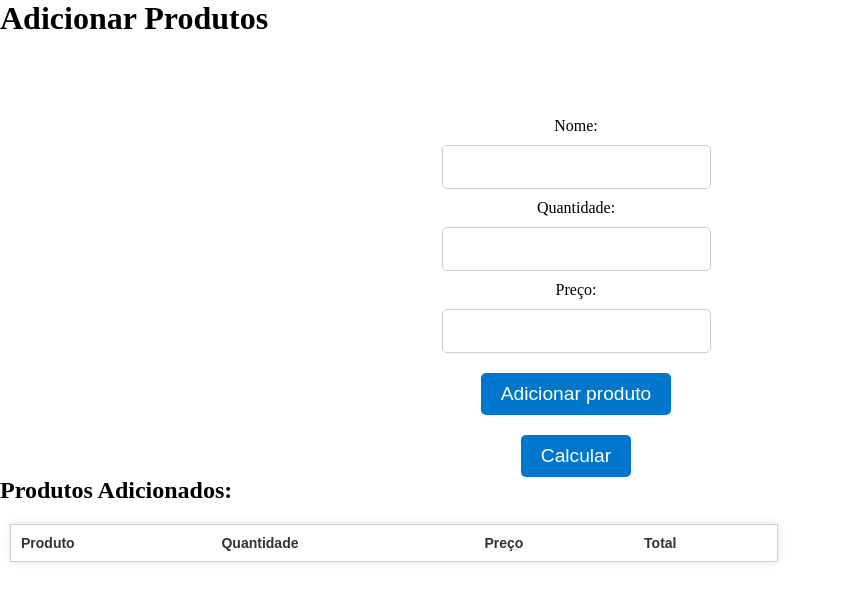
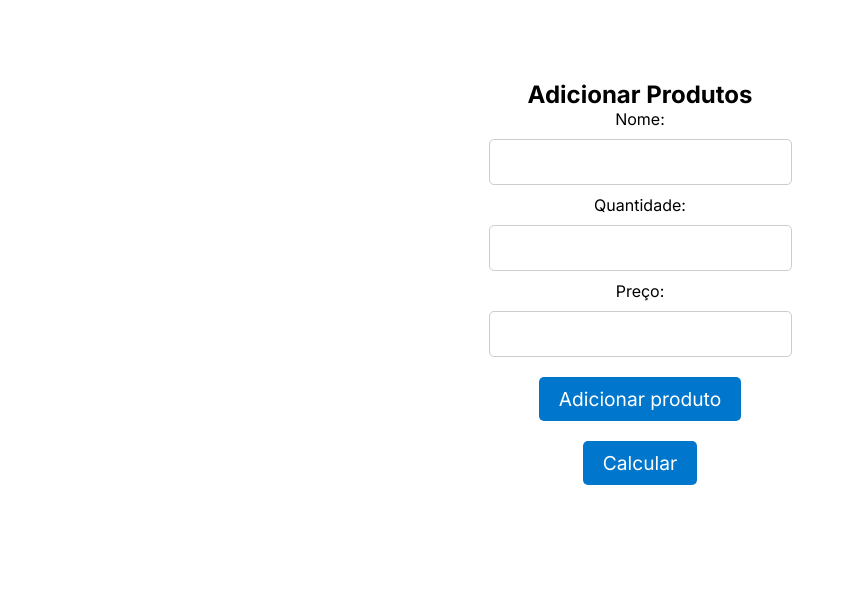
Before and after one commit to Davi-D18/atv_senai, a PHP site: page /atvs/loja_ferramentas/index.html in a window 1280 px wide. Shown: the top 601 px of the page, without its empty margins (0-855 px from the left). Run offline with PHP 8.4, Linux system fonts and the light colour scheme; lists and menus that the app fills with data are empty.

Commit message:
Correções

```diff
--- a/atvs/loja_ferramentas/index.html
+++ b/atvs/loja_ferramentas/index.html
@@ -1,35 +1,45 @@
 <!DOCTYPE html>
 <html lang="pt-br">
   <head>
-  <meta charset="UTF-8">
-  <meta name="viewport" content="width=device-width, initial-scale=1.0">
-  <title>Loja de ferramentas</title>
-  <link rel="stylesheet" href="./src/style/index.css">
+    <meta charset="UTF-8" />
+    <meta name="viewport" content="width=device-width, initial-scale=1.0" />
+    <title>Loja de Ferramentas</title>
+    <link rel="stylesheet" href="./src/styles/index.css" />
+    <link rel="preconnect" href="https://fonts.googleapis.com" />
+    <link rel="preconnect" href="https://fonts.gstatic.com" crossorigin />
+    <link
+      href="https://fonts.googleapis.com/css2?family=Inter:ital,opsz,wght@0,14..32,100..900;1,14..32,100..900&display=swap"
+      rel="stylesheet"
+    />
   </head>
   <body>
+    <section class="container-form">
       <h1>Adicionar Produtos</h1>
-
-  <form action="./src/php/index.php" id="form-produtos" method="POST">
+      <form
+        action="./src/Pages/Produtos/index.php"
+        id="form-produtos"
+        method="POST"
+      >
         <div id="produtos">
           <div class="produto">
             <label for="nome">Nome:</label>
-        <input type="text" name="nome[]" id="nome">
-
+            <input type="text" name="nome[]" id="nome" />
             <label for="quantidade">Quantidade:</label>
-        <input type="number" name="quantidade[]" id="quantidade">
-
+            <input type="number" name="quantidade[]" id="quantidade" />
             <label for="preco">Preço:</label>
-        <input type="number" name="preco[]" id="preco" step="0.01">
+            <input type="number" name="preco[]" id="preco" step="0.01" />
           </div>
         </div>
-
-    <input type="hidden" name="produtos" id="produtos-json">
-
-    <button class="adicionar-produto" type="button">Adicionar produto</button>
+        <input type="hidden" name="produtos" id="produtos-json" />
+        <button class="adicionar-produto" type="button">
+          Adicionar produto
+        </button>
 
         <button type="submit">Calcular</button>
       </form>
+    </section>
 
+    <div class="container-tabela">
       <h2>Produtos Adicionados:</h2>
       <table id="tabela-produtos">
         <thead>
@@ -44,6 +54,8 @@
           <!-- Os produtos adicionados dinamicamente aparecerão aqui -->
         </tbody>
       </table>
+    </div>
+
     <script src="./src/js/index.js"></script>
   </body>
 </html>
--- a/atvs/loja_ferramentas/src/js/index.js
+++ b/atvs/loja_ferramentas/src/js/index.js
@@ -1,20 +1,21 @@
-const form = document.querySelector('#form-produtos');
-    const buttonAdicionarProduto = document.querySelector('.adicionar-produto');
+const form = document.querySelector("#form-produtos");
+const buttonAdicionarProduto = document.querySelector(".adicionar-produto");
 const arrayProdutos = [];
 
-    buttonAdicionarProduto.addEventListener('click', () => {
+buttonAdicionarProduto.addEventListener("click", () => {
   adicionarProduto();
 });
 
 function verificacao() {
-      const nome = document.querySelector('#nome').value;
-      const quantidade = document.querySelector('#quantidade').value;
-      const preco = document.querySelector('#preco').value;
+  const nome = document.querySelector("#nome").value;
+  const quantidade = document.querySelector("#quantidade").value;
+  const preco = document.querySelector("#preco").value;
 
-      if (nome === '' || quantidade === '' || preco === '') {
-        alert('Preencha todos os campos');
+  if (nome === "" || quantidade === "" || preco === "") {
+    alert("Preencha todos os campos");
     return false;
   }
+  document.querySelector(".container-tabela").style.display = "flex";
   return true;
 }
 
@@ -23,47 +24,63 @@ const form = document.querySelector('#form-produtos');
     return;
   }
 
-      const nome = document.querySelector('#nome').value;
-      const quantidade = document.querySelector('#quantidade').value;
-      const preco = document.querySelector('#preco').value;
+  const nome = document.querySelector("#nome").value;
+  const quantidade = document.querySelector("#quantidade").value;
+  const preco = document.querySelector("#preco").value;
 
-      const tabela = document.querySelector('#tabela-produtos tbody');
-      const total = (quantidade * preco).toFixed(2).replace('.', ',');
+  const tabela = document.querySelector("#tabela-produtos tbody");
+  const total = (quantidade * preco).toFixed(2).replace(".", ",");
 
-      const novaLinha = document.createElement('tr');
+  const novaLinha = document.createElement("tr");
   novaLinha.innerHTML = `
         <td>${nome}</td>
         <td>${quantidade}</td>
         <td>R$ ${preco}</td>
         <td>R$ ${total}</td>
+        <td>
+          <button class="remover-produto">
+            <img src="https://cdn-icons-png.flaticon.com/512/5510/5510213.png" alt="Remover produto" />
+          </button>
+        </td>
       `;
 
   tabela.appendChild(novaLinha);
-
-      // Limpa os campos após adicionar o produto
-      document.querySelector('#nome').value = '';
-      document.querySelector('#quantidade').value = '';
-      document.querySelector('#preco').value = '';
 
   // Armazena os dados no arrayProdutos
   arrayProdutos.push({
     nome: nome,
     quantidade: quantidade,
     preco: preco,
-        total: total
+    total: total,
   });
+
+  // Adiciona evento de clique ao botão de remover
+  novaLinha.querySelector(".remover-produto").addEventListener("click", () => {
+    const index = Array.from(tabela.children).indexOf(novaLinha);
+    arrayProdutos.splice(index, 1);
+    tabela.removeChild(novaLinha);
+
+    if (tabela.children.length === 0) {
+      document.querySelector(".container-tabela").style.display = "none";
+    }
+  });
+
+  // Limpa os campos após adicionar o produto
+  document.querySelector("#nome").value = "";
+  document.querySelector("#quantidade").value = "";
+  document.querySelector("#preco").value = "";
 }
 
 // Ao submeter o formulário
-    form.addEventListener('submit', (event) => {
-      const tabela = document.querySelector('#tabela-produtos tbody');
+form.addEventListener("submit", (event) => {
+  const tabela = document.querySelector("#tabela-produtos tbody");
   if (tabela.children.length === 0) {
-        alert('Adicione pelo menos um produto à tabela antes de enviar.');
+    alert("Adicione pelo menos um produto à tabela antes de enviar.");
     event.preventDefault();
     return;
   }
 
   // Preenche o campo oculto com os dados do array
-      const produtosInput = document.querySelector('#produtos-json');
+  const produtosInput = document.querySelector("#produtos-json");
   produtosInput.value = JSON.stringify(arrayProdutos);
 });
--- a/atvs/loja_ferramentas/src/style/index.css
+++ b/atvs/loja_ferramentas/src/styles/index.css
@@ -2,16 +2,25 @@
   margin: 0;
   padding: 0;
   box-sizing: border-box;
+  font-family: "Inter", sans-serif;
+}
+
+h1 {
+  text-align: center;
+}
+
+.container-form {
+  margin-top: 10vh;
 }
 
 form {
   display: flex;
   flex-direction: column;
   align-items: center;
+  justify-content: center;
   gap: 20px;
-  margin-top: 10vh;
-  margin-left: 15vw;
   max-width: 60%;
+  margin: 0 auto;
 
   & div {
     display: flex;
@@ -28,7 +37,7 @@ input {
   font-size: 1.2rem;
 }
 
-button {
+form button {
   padding: 10px 20px;
   border-radius: 5px;
   border: none;
@@ -38,14 +47,21 @@ button {
   font-size: 1.2rem;
 }
 
+.container-tabela {
+  display: none;
+  flex-direction: column;
+  align-items: center;
+  gap: 20px;
+  margin-top: 10vh;
+  width: 80%;
+  max-width: 700px;
+  margin-inline: auto;
+}
+
 table {
   border-collapse: collapse;
-  width: 60%;
-  margin: 0 auto;
-  margin-top: 20px;
-  margin-left: 10px;
-  margin-right: 10px;
-  margin-bottom: 20px;
+  width: 100%;
+  margin: 20px 10px 20px 10px;
   font-family: Arial, sans-serif;
   font-size: 14px;
   color: #333;
@@ -56,6 +72,22 @@ table {
 
 th, td {
   padding: 10px;
-  text-align: left;
   border-bottom: 1px solid #ccc;
 }
+
+td {
+  text-align: center;
+}
+
+.remover-produto {
+  padding: 5px 10px;
+  border-radius: 5px;
+  background-color: transparent;
+  border: none;
+  cursor: pointer;
+
+  & img {
+    width: 22px;
+    height: 22px;
+  }
+}
--- a/src/data/atividades.js
+++ b/src/data/atividades.js
@@ -3,7 +3,7 @@ export const atividades = [
     titulo: "Loja de Ferramentas",
     descricao:
       "Sistema simples para uma loja de ferramentas, que permita calcular o valor total das compras dos clientes",
-    link: "./atvs/loja_ferramentas/index.html",
+    link: "./atvs/loja_ferramentas",
     categoria: "Cálculos com PHP",
     icone: "🛠️",
   },
```
Also changed, not shown: atvs/loja_ferramentas/src/Pages/Produtos/index.php (renamed from atvs/loja_ferramentas/src/php/index.php, +20 -10 lines), atvs/loja_ferramentas/src/Pages/Produtos/style/php.css (renamed from atvs/loja_ferramentas/src/php/php.css, +24 -6 lines). Lines whose indentation alone changed are shown as unchanged.
